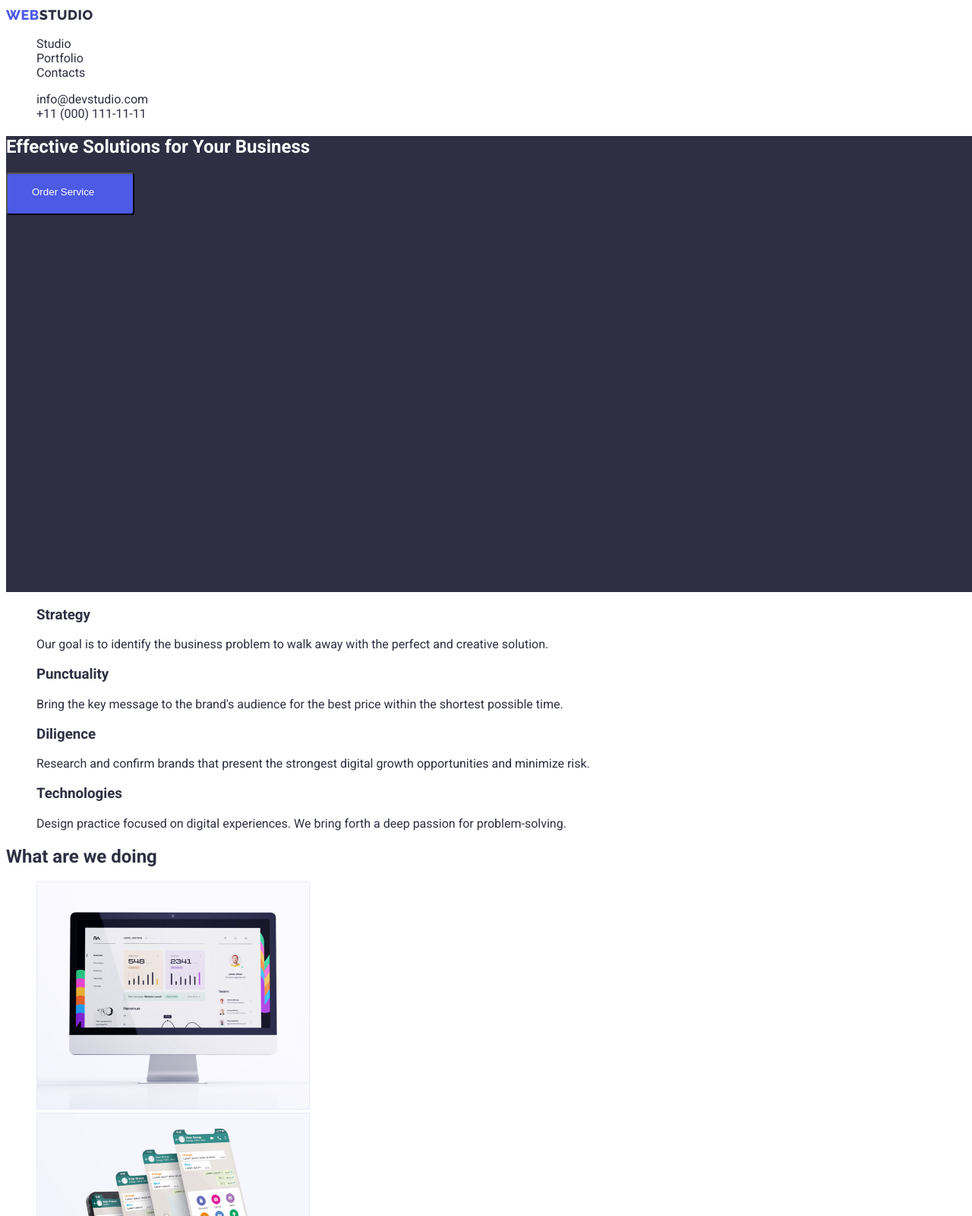
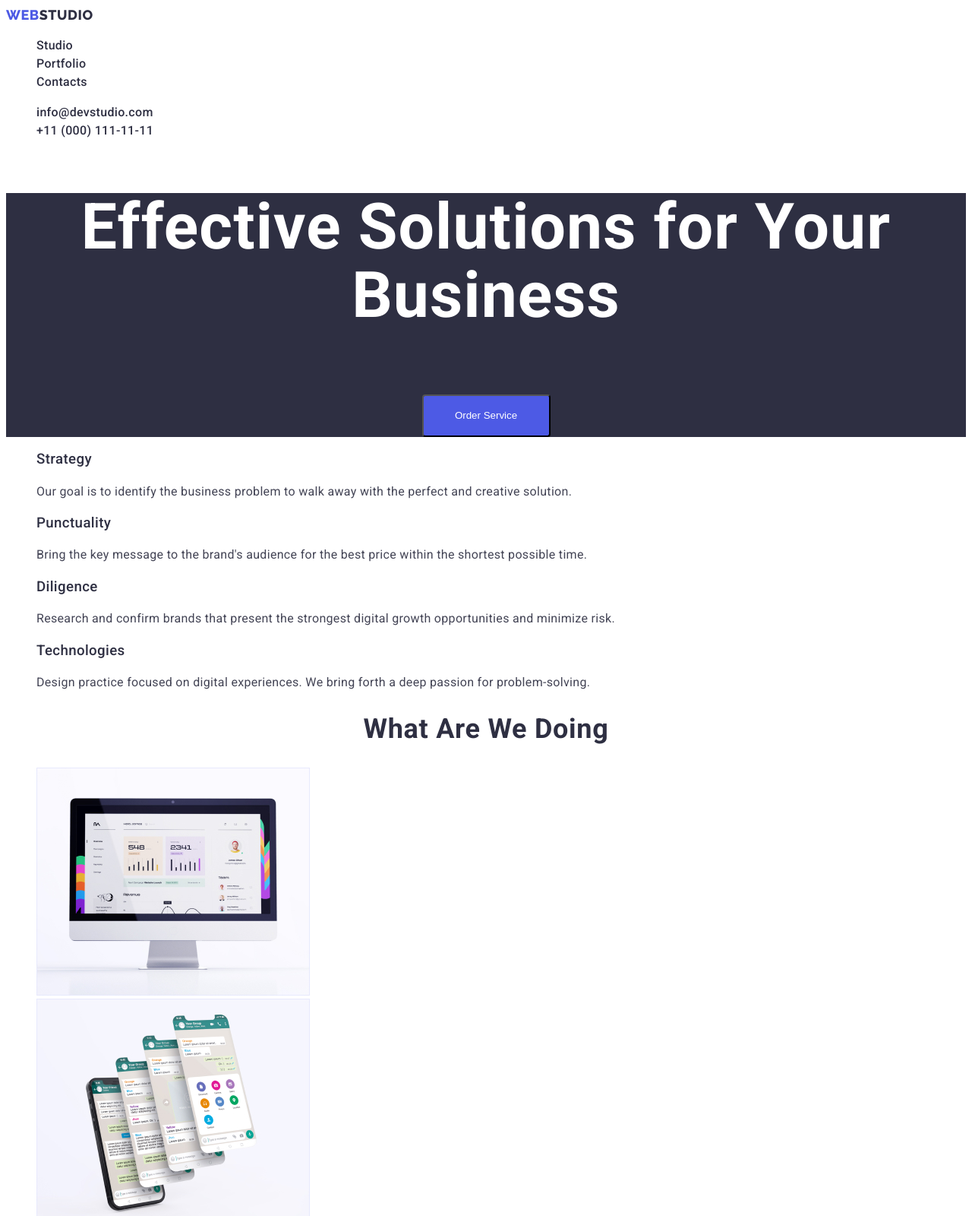
Before and after one commit to Kedrovskiy/goit-markup-hw-02, a plain HTML site: page index.html in a window 1280 px wide. Shown: the top 1600 px of the page at 76% size. Drawn offline with Linux system fonts and the light colour scheme.

Commit message:
update html and css

```diff
--- a/css/styles.css
+++ b/css/styles.css
@@ -9,22 +9,13 @@ a {
 /* Логотип */
 .logo-black,
 .logo-white {
-  width: 44px;
-  height: 24px;
-
   font-family: "Raleway";
-  font-style: normal;
   font-weight: 800;
   font-size: 18px;
-  line-height: 24px;
-  display: flex;
-  align-items: center;
+  line-height: 1.33;
   letter-spacing: 0.03em;
   text-transform: uppercase;
   color: var(--color-brand);
-  flex: none;
-  order: 0;
-  flex-grow: 0;
 }
 
 .logo-black span {
@@ -37,40 +28,46 @@ a {
 
 /* Хедер */
 
-.navigation-click {
+.nav-link {
+  color: var(--color-secondary);
+  font-weight: 500;
+  line-height: 1.5;
+  letter-spacing: 0.02em;
+}
+
+.adress-link {
   color: var(--color-secondary);
   font-style: normal;
+  font-weight: 500;
+  line-height: 1.5;
+  letter-spacing: 0.02em;
 }
 
-.navigation-click:hover {
+.nav-link:hover {
   color: var(--color-brand);
 }
-.navigation-click:focus {
+.nav-link:focus {
   color: var(--color-secondary);
 }
 
-.contact-adress {
-  color: var(--color-secondary);
-  font-style: normal;
-}
-
-.contact-adress:hover {
+.adress-link:hover {
   color: var(--color-brand);
-}
-
-.contact-adress:focus {
-  color: var(--color-secondary);
 }
 
 /* Header home */
 .section-header-h1 {
-  color: var(--color-primary);
   background-color: var(--color-secondary);
-  color: var(--color-primary);
-  width: 1440px;
-  height: 600px;
+
   left: 0px;
   top: 72px;
+
+  font-size: 56px;
+  line-height: 1.07;
+
+  text-align: center;
+  letter-spacing: 0.02em;
+
+  color: var(--color-primary);
 }
 
 /* Button */
@@ -80,9 +77,9 @@ a {
   color: var(--color-primary);
   border-radius: 4px;
 
-  display: flex;
+  /* display: flex;
   flex-direction: row;
-  align-items: flex-start;
+  align-items: flex-start; */
   padding: 16px 32px;
   gap: 10px;
 
@@ -103,6 +100,11 @@ a {
   border-radius: 4px;
 }
 
+.head-flex {
+  display: flex;
+  gap: 24px;
+}
+
 .head-button:hover {
   background-color: var(--color-brand);
   color: var(--color-primary);
@@ -117,11 +119,16 @@ a {
   --color-primary: #fff;
   --color-secondary: #2e2f42;
   --color-button: #e7e9fc;
+  --color-title-h2: #2e2f42;
+  --color-future-text: #434455;
+  --color-future-title: #2e2f42;
 }
 
 body {
   font-family: "roboto", "tahoma", "verdana", sans-serif;
-  color: var(--color-secondary);
+  color: #2e2f42;
+  background-color: var(--color-primary);
+  font-size: 16px;
 }
 
 .our-team {
@@ -137,10 +144,28 @@ body {
   top: 2280px;
 }
 
-.gallery h2 {
-  color: var(--color-secondary);
+.futures-title,
+.project-title {
+  font-weight: 500;
+  line-height: 1.2;
+  letter-spacing: 0.02em;
+  color: var(--color-future-title);
 }
 
-.gallery p {
-  color: #434455;
+.futures-text,
+.project-text {
+  font-weight: 400;
+  line-height: 1.5;
+  letter-spacing: 0.02em;
+  color: var(--color-future-text);
 }
+
+.title-h2 {
+  font-weight: 700;
+  font-size: 36px;
+  line-height: 1.11;
+  text-align: center;
+  letter-spacing: 0.02em;
+  text-transform: capitalize;
+  color: var(--color-title-h2);
+}
--- a/index.html
+++ b/index.html
@@ -20,23 +20,23 @@
       <nav>
         <a class="logo-black" href="./index.html">Web<span>Studio</span></a>
         <ul>
-          <li><a class="navigation-click" href="#">Studio</a></li>
+          <li><a class="nav-link" href="#">Studio</a></li>
           <li>
-            <a class="navigation-click" href="./portfolio.html">Portfolio</a>
+            <a class="nav-link" href="./portfolio.html">Portfolio</a>
           </li>
-          <li><a class="navigation-click" href="#">Contacts</a></li>
+          <li><a class="nav-link" href="#">Contacts</a></li>
         </ul>
       </nav>
 
       <address>
         <ul>
           <li>
-            <a class="navigation-click" href="mailto:info@devstudio.com"
+            <a class="adress-link" href="mailto:info@devstudio.com"
               >info@devstudio.com</a
             >
           </li>
           <li>
-            <a class="navigation-click" href="tel:+110001111111"
+            <a class="adress-link" href="tel:+110001111111"
               >+11 (000) 111-11-11</a
             >
           </li>
@@ -56,29 +56,29 @@
         <h2 hidden>features</h2>
         <ul>
           <li>
-            <h3>Strategy</h3>
-            <p>
+            <h3 class="futures-title">Strategy</h3>
+            <p class="futures-text">
               Our goal is to identify the business problem to walk away with the
               perfect and creative solution.
             </p>
           </li>
           <li>
-            <h3>Punctuality</h3>
-            <p>
+            <h3 class="futures-title">Punctuality</h3>
+            <p class="futures-text">
               Bring the key message to the brand's audience for the best price
               within the shortest possible time.
             </p>
           </li>
           <li>
-            <h3>Diligence</h3>
-            <p>
+            <h3 class="futures-title">Diligence</h3>
+            <p class="futures-text">
               Research and confirm brands that present the strongest digital
               growth opportunities and minimize risk.
             </p>
           </li>
           <li>
-            <h3>Technologies</h3>
-            <p>
+            <h3 class="futures-title">Technologies</h3>
+            <p class="futures-text">
               Design practice focused on digital experiences. We bring forth a
               deep passion for problem-solving.
             </p>
@@ -88,7 +88,7 @@
 
       <!-- Что мы делаем -->
       <section>
-        <h2>What are we doing</h2>
+        <h2 class="title-h2">What are we doing</h2>
         <ul>
           <li>
             <img src="./images/Rectangle71.jpg" alt="computer" width="360" />
@@ -104,30 +104,30 @@
 
       <!-- Команда -->
       <section class="our-team">
-        <h2>Our Team</h2>
+        <h2 class="title-h2">Our Team</h2>
         <ul>
           <li>
             <img src="./images/img1.jpg" alt="Mark" width="264" />
-            <h3>Mark Guerrero</h3>
-            <p>Product Designer</p>
+            <h3 class="futures-title">Mark Guerrero</h3>
+            <p class="futures-text">Product Designer</p>
           </li>
 
           <li>
             <img src="./images/img2.jpg" alt="Tom" width="264" />
-            <h3>Tom Ford</h3>
-            <p>Frontend Developer</p>
+            <h3 class="futures-title">Tom Ford</h3>
+            <p class="futures-text">Frontend Developer</p>
           </li>
 
           <li>
             <img src="./images/img3.jpg" alt="Camila" width="264" />
-            <h3>Camila Garcia</h3>
-            <p>Marketing</p>
+            <h3 class="futures-title">Camila Garcia</h3>
+            <p class="futures-text">Marketing</p>
           </li>
 
           <li>
             <img src="./images/img4.jpg" alt="Daniel" width="264" />
-            <h3>Daniel Wilson</h3>
-            <p>UI Designer</p>
+            <h3 class="futures-title">Daniel Wilson</h3>
+            <p class="futures-text">UI Designer</p>
           </li>
         </ul>
       </section>
```
Also changed, not shown: portfolio.html (+40 -27 lines).
